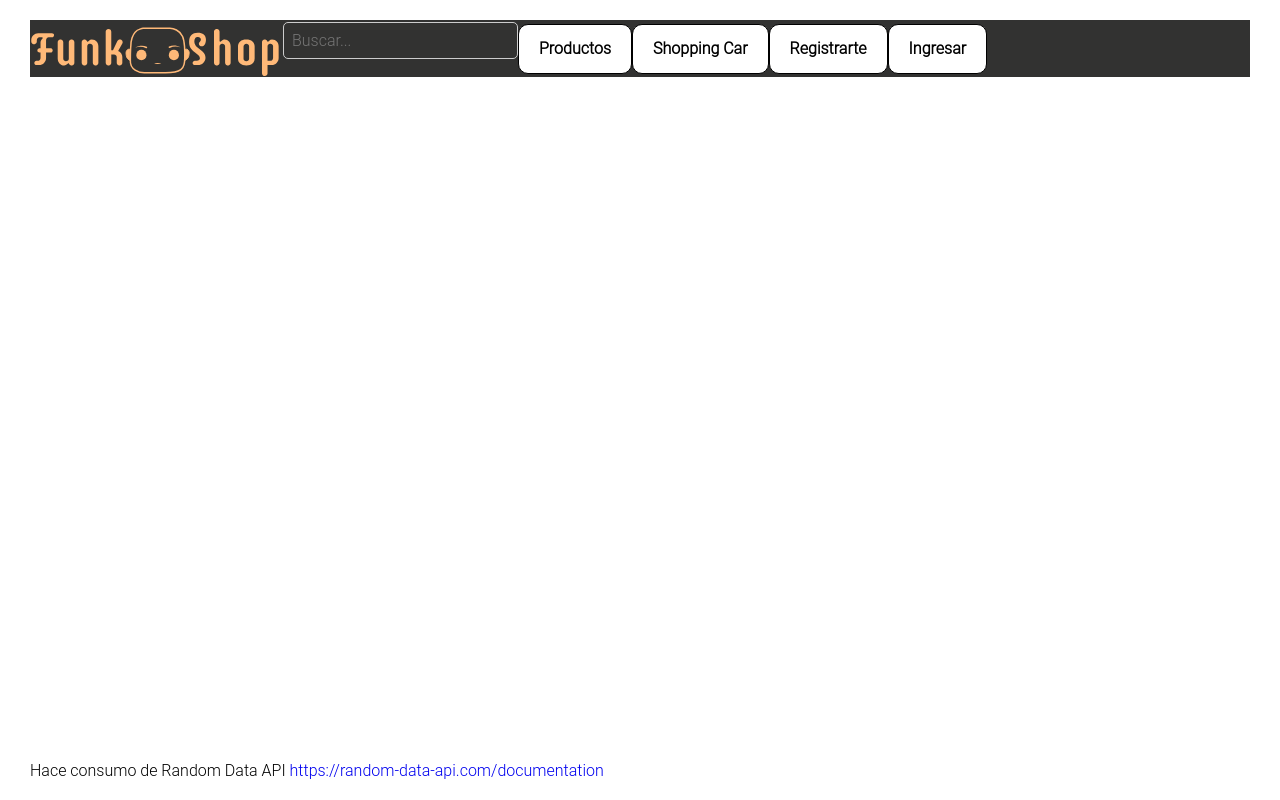
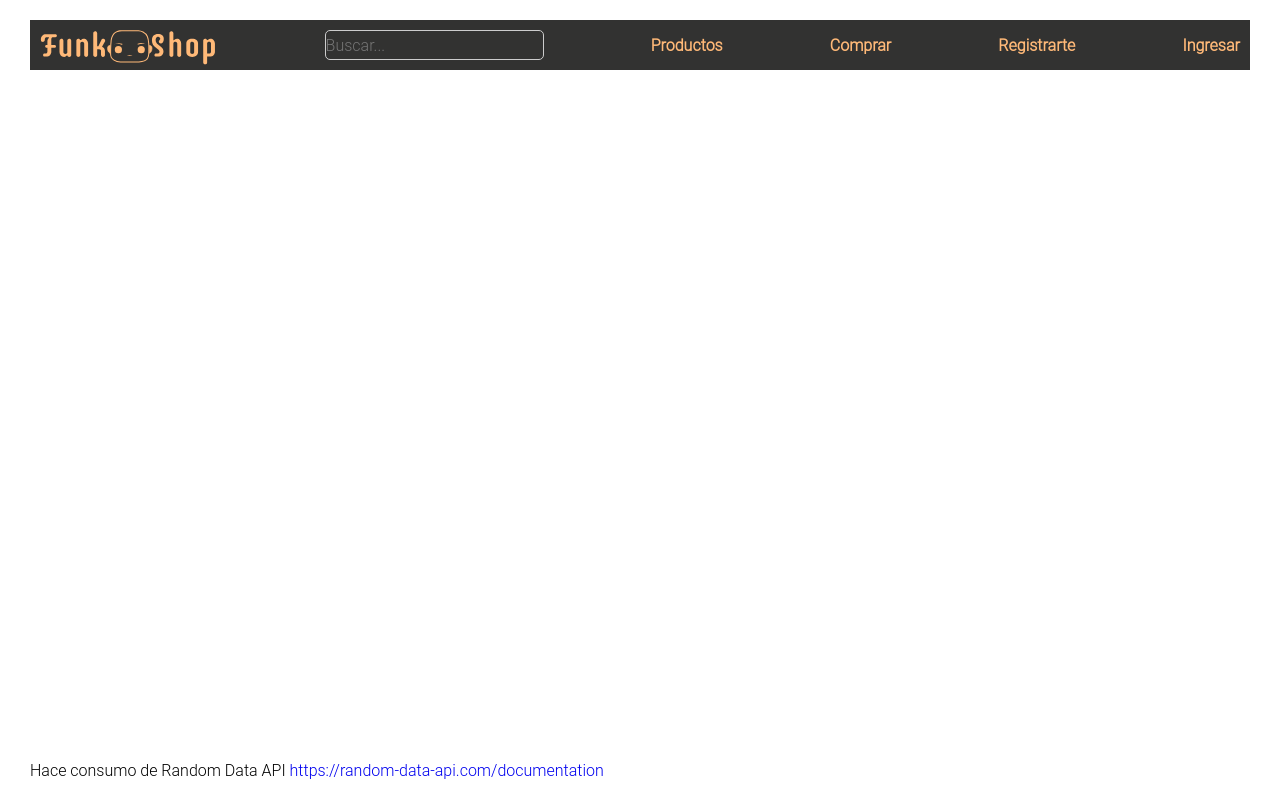
Before and after one commit to angarciama/funko-shop-front, a Nuxt app: page / in a window 1280 px wide. Built offline with nearby package versions, Linux system fonts and the light colour scheme.

Commit message:
[Admin] -component Header: se deja planteado -component ButtonNavigate: clases y prop -component SearchBar: clases

```diff
--- a/assets/css/index.css
+++ b/assets/css/index.css
@@ -56,7 +56,7 @@
     --gray-color-1:#F4F4F4;
     --gray-color-2:#E7E7E7;
     --gray-color-3:#AAAAAA;
-    --main-orange:#FFB978;
+    --orange-color:#FFB978;
     --border-gray-color-1:#A1A1A6;
     --box-shadow-color-1:#00000029;
     --card-backGround:#FFF6F199;
--- a/components/Buttons/ButtonNavigate.vue
+++ b/components/Buttons/ButtonNavigate.vue
@@ -1,5 +1,5 @@
- <template>
-  <button @click="navigate">{{ buttonText }}</button>
+<template>
+  <button @click="navigate" :class="props.propClass">{{ buttonText }}</button>
 </template>
 
 <script setup lang="ts">
@@ -14,7 +14,8 @@ const props = defineProps({
   buttonText: {
     type: String,
     default: 'Volver'
-  }
+  },
+  propClass: {type: String, default: 'button-navigate-container'}
 })
 
 const router = useRouter()
@@ -28,23 +29,12 @@ const navigate = () => {
 }
 </script>
 
-<style scoped>
-button {
-  border: 1px solid black;
-  border-radius: 10px;
+<style>
+.button-navigate-container {
   height: 50px;
-  background-color: white;
-  color: black;
+  color: var(--orange-color);
   font-weight: bold;
   cursor: pointer;
-  padding: 0 20px;
-}
-button:hover {
-  background-color: black;
-  color: white;
-}
-button:active {
-  background-color: black;
-  color: white;
+  padding: 0 10px;
 }
 </style>
--- a/components/Header/Header.vue
+++ b/components/Header/Header.vue
@@ -1,9 +1,9 @@
 <template>
   <div class="header-component-container">
-    <img src="../../assets/img/funko-shop-logo.svg">
+    <img class="header-component-img" src="../../assets/img/funko-shop-logo.svg">
     <SearchBar></SearchBar>
     <ButtonNavigate route="products" buttonText="Productos"/>
-    <ButtonNavigate route="shopping-car" buttonText="Shopping Car"/>
+    <ButtonNavigate route="shopping-car" buttonText="Comprar"/>
     <ButtonNavigate route="users/register" buttonText="Registrarte"/>
     <ButtonNavigate route="users/login" buttonText="Ingresar"/>
   </div>
@@ -16,8 +16,15 @@ import ButtonNavigate from "~/components/Buttons/ButtonNavigate.vue";
 
 <style>
 .header-component-container {
+  width: 100%;
   display: flex;
   align-items: center;
+  justify-content: space-between;
   background: var(--primary-color);
 }
+.header-component-img {
+  height: 40px;
+  width: auto;
+  padding: 0 10px;
+}
 </style>
--- a/components/SearchBar/SearchBar.vue
+++ b/components/SearchBar/SearchBar.vue
@@ -32,22 +32,19 @@ export default {
 .search-bar {
   display: flex;
   flex-direction: column;
+  padding: 0 10px;
 }
 .search-input {
-  padding: 0.5rem;
-  font-size: 1rem;
+  height: 30px;
   border: 1px solid #ccc;
   border-radius: 5px;
-  margin-bottom: 1rem;
 }
 .search-results {
   list-style-type: none;
   padding: 0;
 }
 .search-result {
-  padding: 0.5rem;
   background-color: #f9f9f9;
   border-radius: 5px;
-  margin-bottom: 0.5rem;
 }
 </style>
```
